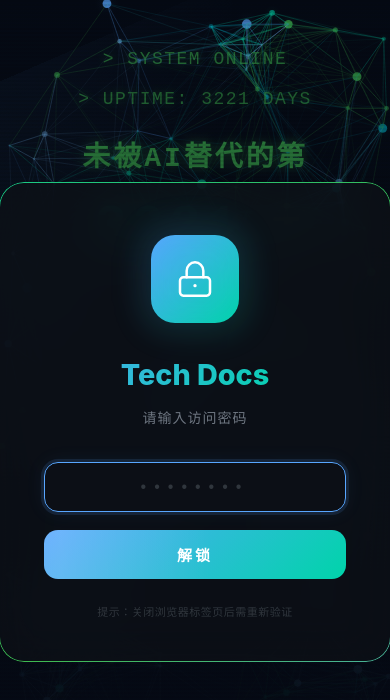
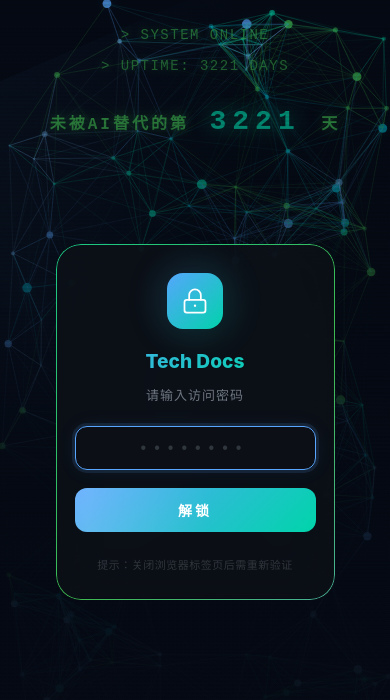
Before and after one commit to ontitaner/ontitaner.github.io, a Next.js app: page / in a window 390 px wide. Shown: the top 700 px of the page. Built offline with nearby package versions, Linux system fonts and the light colour scheme.

Commit message:
移动端适配

```diff
--- a/components/LockScreen.tsx
+++ b/components/LockScreen.tsx
@@ -128,6 +128,25 @@ export default function LockScreen({ children }: Props) {
     }
   }, [mounted, unlocked]);
 
+  // Mobile keyboard: scroll input into view when virtual keyboard opens
+  useEffect(() => {
+    if (!mounted || unlocked) return;
+    const vv = window.visualViewport;
+    if (!vv) return;
+
+    const onResize = () => {
+      // When keyboard opens, visualViewport height shrinks
+      if (inputRef.current && document.activeElement === inputRef.current) {
+        requestAnimationFrame(() => {
+          inputRef.current?.scrollIntoView({ block: 'center', behavior: 'smooth' });
+        });
+      }
+    };
+
+    vv.addEventListener('resize', onResize);
+    return () => vv.removeEventListener('resize', onResize);
+  }, [mounted, unlocked]);
+
   const handleSubmit = useCallback(async () => {
     if (!password.trim()) {
       setError('请输入密码');
@@ -176,10 +195,15 @@ export default function LockScreen({ children }: Props) {
           <input
             ref={inputRef}
             type="password"
+            inputMode="text"
+            autoComplete="off"
             placeholder="••••••••"
             value={password}
             onChange={e => { setPassword(e.target.value); setError(''); }}
             onKeyDown={e => { if (e.key === 'Enter') handleSubmit(); }}
+            onFocus={() => {
+              setTimeout(() => inputRef.current?.scrollIntoView({ block: 'center', behavior: 'smooth' }), 300);
+            }}
             className={error ? 'lock-input-error' : ''}
           />
         </div>
--- a/styles/globals.css
+++ b/styles/globals.css
@@ -1628,6 +1628,7 @@ pre:hover .copy-btn { opacity: 1; }
   border-radius: 24px;
   padding: 52px 44px 40px;
   width: 400px;
+  max-width: calc(100vw - 32px);
   text-align: center;
   z-index: 1;
   animation: cardAppear 0.6s cubic-bezier(0.16, 1, 0.3, 1);
@@ -2131,6 +2132,35 @@ h3:hover .heading-anchor { opacity: 0.6; }
   .toc, .toc-toggle { display: none; }
 
   .search-modal { width: 95vw; }
+
+  /* Lock screen mobile fixes */
+  .lock-screen {
+    align-items: flex-start;
+    overflow-y: auto;
+    -webkit-overflow-scrolling: touch;
+  }
+
+  .lock-card {
+    padding: 36px 24px 28px;
+    margin: auto 16px;
+    width: auto;
+    max-width: 400px;
+  }
+
+  .lock-icon {
+    width: 64px;
+    height: 64px;
+    border-radius: 18px;
+    margin-bottom: 20px;
+  }
+
+  .lock-title { font-size: 1.4em; }
+  .lock-subtitle { margin-bottom: 24px; }
+
+  .lock-dos-hero { font-size: 20px; }
+  .lock-dos-number { font-size: 36px; }
+  .lock-dos-text { font-size: 14px; }
+  .lock-dos-bg { padding: 20px 24px; }
 }
 
 @media (max-width: 480px) {
@@ -2138,6 +2168,38 @@ h3:hover .heading-anchor { opacity: 0.6; }
   .panels-container { margin-left: 0; }
   .doc-scroll { padding: 16px 12px; }
   .doc-header h1 { font-size: 1.4em; }
+
+  .lock-card {
+    padding: 28px 18px 24px;
+    border-radius: 18px;
+  }
+
+  .lock-icon {
+    width: 56px;
+    height: 56px;
+    border-radius: 16px;
+    margin-bottom: 16px;
+  }
+
+  .lock-icon svg { width: 28px; height: 28px; }
+
+  .lock-title { font-size: 1.2em; }
+  .lock-subtitle { font-size: 13px; margin-bottom: 20px; }
+
+  .lock-input-wrap input {
+    padding: 12px 16px;
+    font-size: 16px;
+    border-radius: 12px;
+  }
+
+  .lock-btn {
+    padding: 12px;
+    font-size: 14px;
+    border-radius: 12px;
+  }
+
+  .lock-dos-hero { font-size: 16px; }
+  .lock-dos-number { font-size: 28px; }
 }
 
 /* ===== Home Stats ===== */
```
